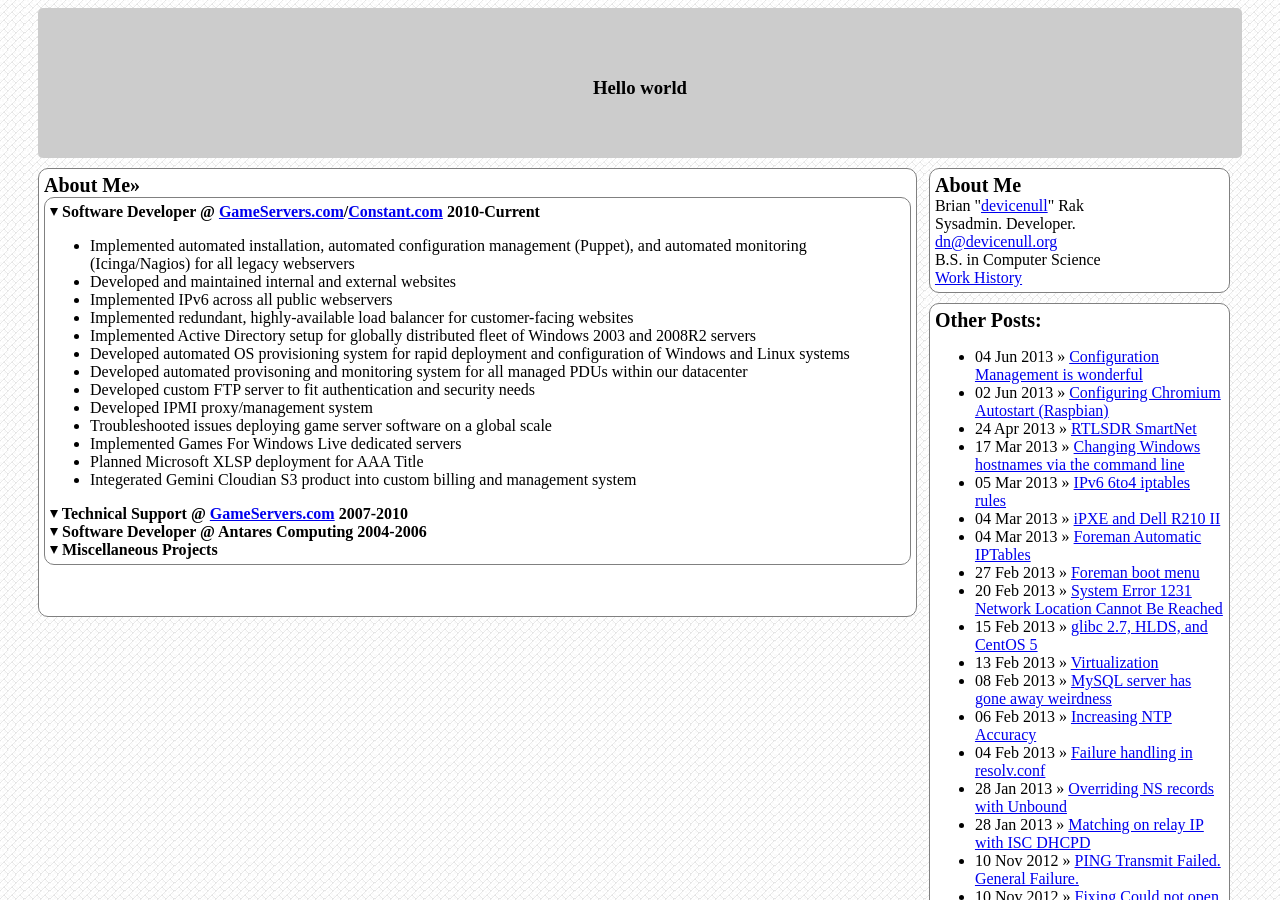
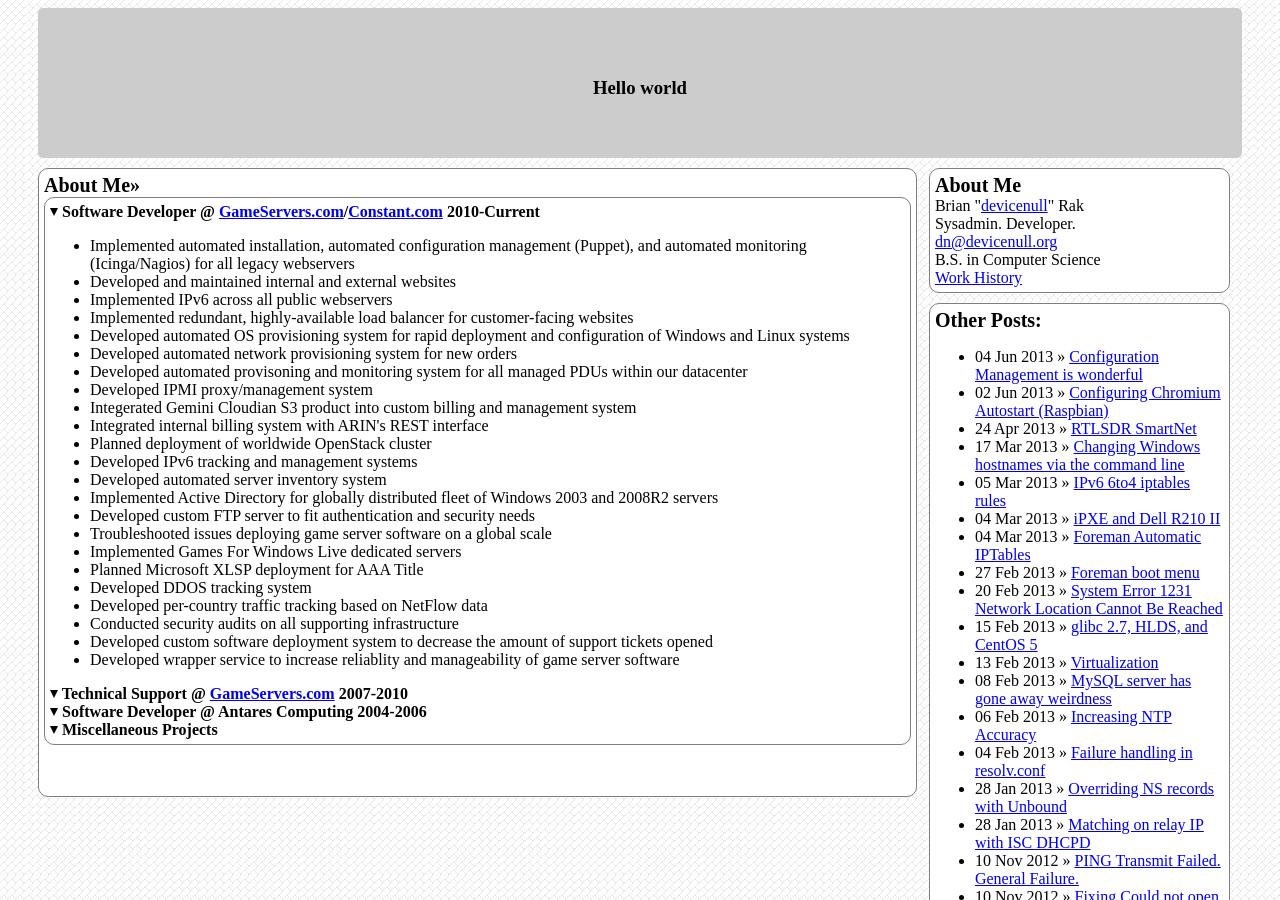
Before and after one commit to devicenull/devicenull.github.com, a Jekyll site: the page built from aboutme.html, in a window 1280 px wide and 900 px high. Built offline with Jekyll 4.4.1, drawn with Linux system fonts in a browser that asks for light colours; nearby versions of some CDN libraries; Markdown is read by kramdown in place of the engine named in the settings.

Commit message:
Update about me

```diff
--- a/aboutme.html
+++ b/aboutme.html
@@ -20,23 +20,34 @@ title: About Me
 	</div>
 	<div class="jobdesc" name="softwaredev_constant">
 		<ul>
+			<!-- all -->
 			<li>Implemented automated installation, automated configuration management (Puppet), and automated monitoring (Icinga/Nagios) for all legacy webservers</li>
 			<li>Developed and maintained internal and external websites</li>
 			<li>Implemented IPv6 across all public webservers</li>
 			<li>Implemented redundant, highly-available load balancer for customer-facing websites</li>
 
-			<li>Implemented Active Directory setup for globally distributed fleet of Windows 2003 and 2008R2 servers</li>
+			<!-- constant -->
 			<li>Developed automated OS provisioning system for rapid deployment and configuration of Windows and Linux systems</li>
+			<li>Developed automated network provisioning system for new orders</li>
 			<li>Developed automated provisoning and monitoring system for all managed PDUs within our datacenter</li>
+			<li>Developed IPMI proxy/management system</li>
+			<li>Integerated Gemini Cloudian S3 product into custom billing and management system</li>
+			<li>Integrated internal billing system with ARIN's REST interface</li>
+			<li>Planned deployment of worldwide OpenStack cluster</li>
+			<li>Developed IPv6 tracking and management systems</li>
+			<li>Developed automated server inventory system</li>
+
+			<!-- gameservers -->
+			<li>Implemented Active Directory for globally distributed fleet of Windows 2003 and 2008R2 servers</li>
 			<li>Developed custom FTP server to fit authentication and security needs</li>
-			<li>Developed IPMI proxy/management system</li>
-
 			<li>Troubleshooted issues deploying game server software on a global scale</li>
 			<li>Implemented Games For Windows Live dedicated servers</li>
 			<li>Planned Microsoft XLSP deployment for AAA Title</li>
-
-			<li>Integerated Gemini Cloudian S3 product into custom billing and management system</li>
-
+			<li>Developed DDOS tracking system</li>
+			<li>Developed per-country traffic tracking based on NetFlow data</li>
+			<li>Conducted security audits on all supporting infrastructure</li>
+			<li>Developed custom software deployment system to decrease the amount of support tickets opened</li>
+			<li>Developed wrapper service to increase reliablity and manageability of game server software</li>
 		</ul>
 	</div>
 	<div class="job" name="support_gameservers">
```
